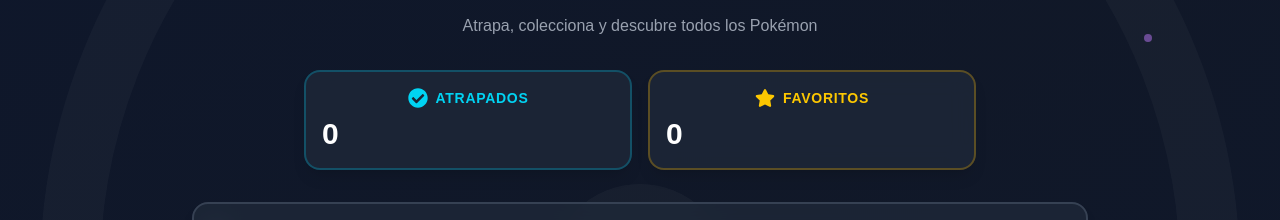
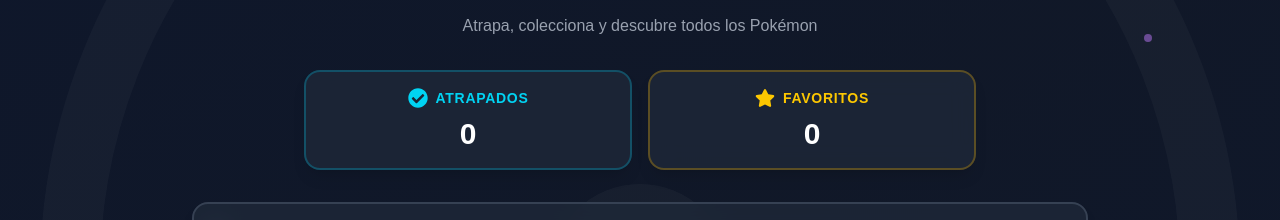
Before and after one commit to Sebastian398/pokeapp, a Next.js app: page / in a window 1280 px wide. Shown: the part 126-346 px from the top of the page. Built offline with nearby package versions, Linux system fonts and the light colour scheme; no server answers.

Commit message:
se ajusta diseño de todo

```diff
--- a/app/page.tsx
+++ b/app/page.tsx
@@ -71,7 +71,6 @@
   function applyFilterAndSort(filterType: FilterType, order: SortOrder, query: string = "") {
     let result = list;
 
-    // Aplicar filtro
     if (filterType === "captured") {
       result = list.filter((item) => {
         const id = item.url.split("/").at(-2)!;
@@ -84,14 +83,12 @@
       });
     }
 
-    // Aplicar búsqueda
     if (query) {
       result = result.filter((item) =>
         item.name.toLowerCase().includes(query.toLowerCase())
       );
     }
 
-    // Aplicar orden
     result = [...result].sort((a, b) => {
       const idA = parseInt(a.url.split("/").at(-2)!);
       const idB = parseInt(b.url.split("/").at(-2)!);
@@ -174,26 +171,26 @@
 
         {/* ESTADÍSTICAS */}
         <div className="grid grid-cols-1 sm:grid-cols-2 gap-4 mb-8 max-w-2xl mx-auto">
-          <div className={`${darkMode ? "bg-gray-800/80 border-cyan-500/30" : "bg-white/80 border-blue-300"} backdrop-blur-md border-2 rounded-2xl p-4 shadow-lg hover:scale-105 transition-transform duration-300`}>
+          <div className={`${darkMode ? "bg-gray-800/80 border-cyan-500/30" : "bg-white/80 border-blue-300"} backdrop-blur-md border-2 rounded-2xl p-4 shadow-lg hover:scale-105 transition-transform duration-300 text-center`}>
             <div className="flex items-center justify-center gap-2 mb-2">
               <FaCheckCircle className={`${darkMode ? "text-cyan-400" : "text-blue-600"} text-xl`} />
               <p className={`text-sm font-bold uppercase tracking-wider ${darkMode ? "text-cyan-400" : "text-blue-600"}`}>
                 Atrapados
               </p>
             </div>
-            <p className={`text-3xl font-extrabold ${darkMode ? "text-white" : "text-gray-900"}`}>
+            <p className={`text-3xl font-extrabold text-center ${darkMode ? "text-white" : "text-gray-900"}`}>
               {capturedCount}
             </p>
           </div>
 
-          <div className={`${darkMode ? "bg-gray-800/80 border-yellow-500/30" : "bg-white/80 border-yellow-300"} backdrop-blur-md border-2 rounded-2xl p-4 shadow-lg hover:scale-105 transition-transform duration-300`}>
+          <div className={`${darkMode ? "bg-gray-800/80 border-yellow-500/30" : "bg-white/80 border-yellow-300"} backdrop-blur-md border-2 rounded-2xl p-4 shadow-lg hover:scale-105 transition-transform duration-300 text-center`}>
             <div className="flex items-center justify-center gap-2 mb-2">
               <FaStar className={`${darkMode ? "text-yellow-400" : "text-yellow-500"} text-xl`} />
               <p className={`text-sm font-bold uppercase tracking-wider ${darkMode ? "text-yellow-400" : "text-yellow-600"}`}>
                 Favoritos
               </p>
             </div>
-            <p className={`text-3xl font-extrabold ${darkMode ? "text-white" : "text-gray-900"}`}>
+            <p className={`text-3xl font-extrabold text-center ${darkMode ? "text-white" : "text-gray-900"}`}>
               {favoritesCount}
             </p>
           </div>
@@ -320,22 +317,8 @@
                     darkMode
                       ? "bg-gray-800/80 backdrop-blur-md border-gray-700 hover:border-cyan-500 hover:shadow-xl hover:shadow-cyan-500/20"
                       : "bg-white/80 backdrop-blur-md border-gray-200 hover:border-blue-500 hover:shadow-xl hover:shadow-blue-500/20"
-                  } ${isCaptured ? (darkMode ? "ring-2 ring-green-500/50" : "ring-2 ring-green-400/50") : ""} ${isFavorite ? (darkMode ? "ring-2 ring-yellow-500/50" : "ring-2 ring-yellow-400/50") : ""}`}
+                  }`}
                 >
-                  {/* Badges de estado */}
-                  <div className="absolute top-2 right-2 flex flex-col gap-1">
-                    {isCaptured && (
-                      <div className="bg-green-500 text-white rounded-full p-1 shadow-lg">
-                        <FaCheckCircle className="w-3 h-3" />
-                      </div>
-                    )}
-                    {isFavorite && (
-                      <div className="bg-yellow-400 text-white rounded-full p-1 shadow-lg">
-                        <FaStar className="w-3 h-3" />
-                      </div>
-                    )}
-                  </div>
-
                   <Link href={`/pokemon/${item.name}`} className="block cursor-pointer">
                     <div>
                       <div className={`text-xs font-bold mb-2 ${darkMode ? "text-gray-500" : "text-gray-400"}`}>
```
